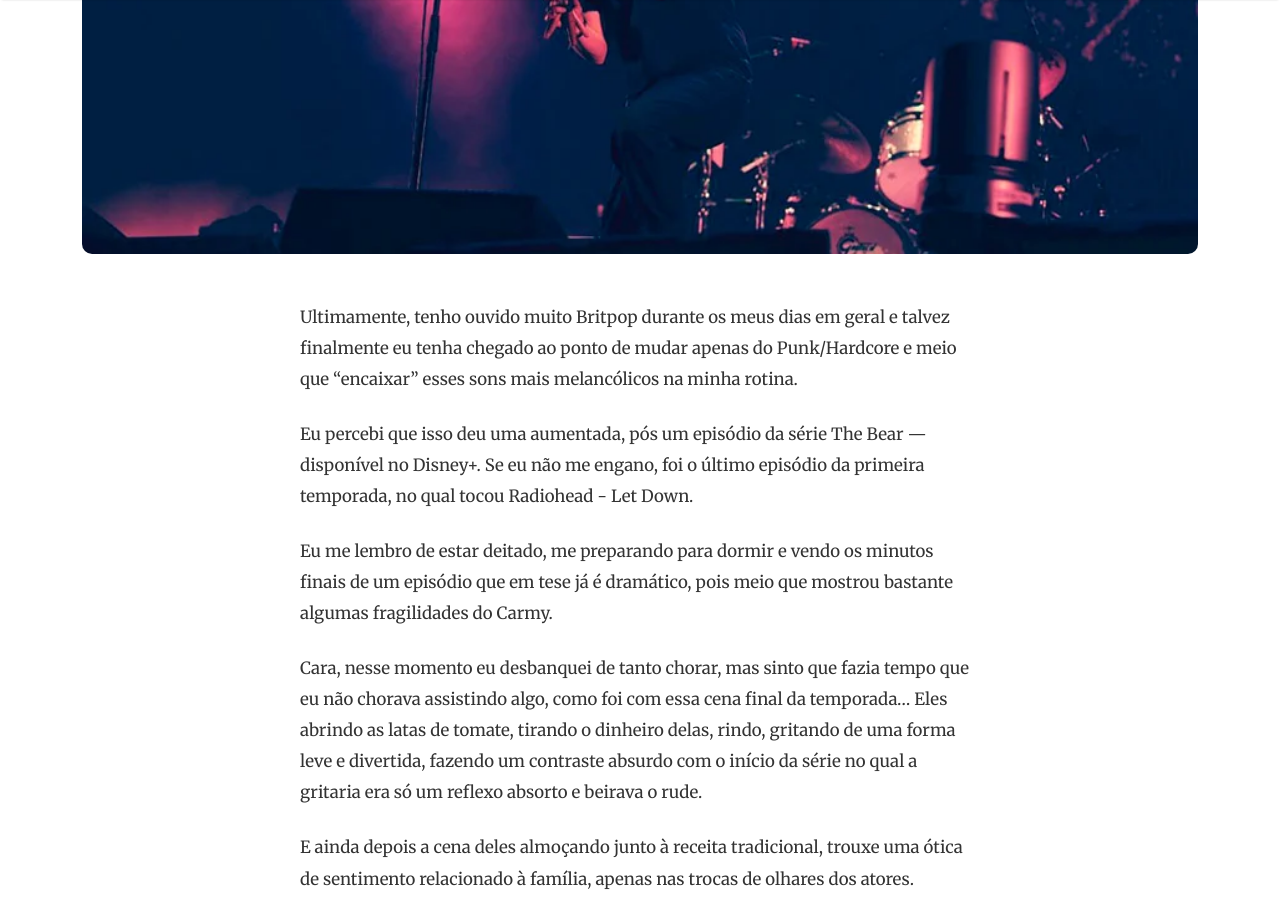
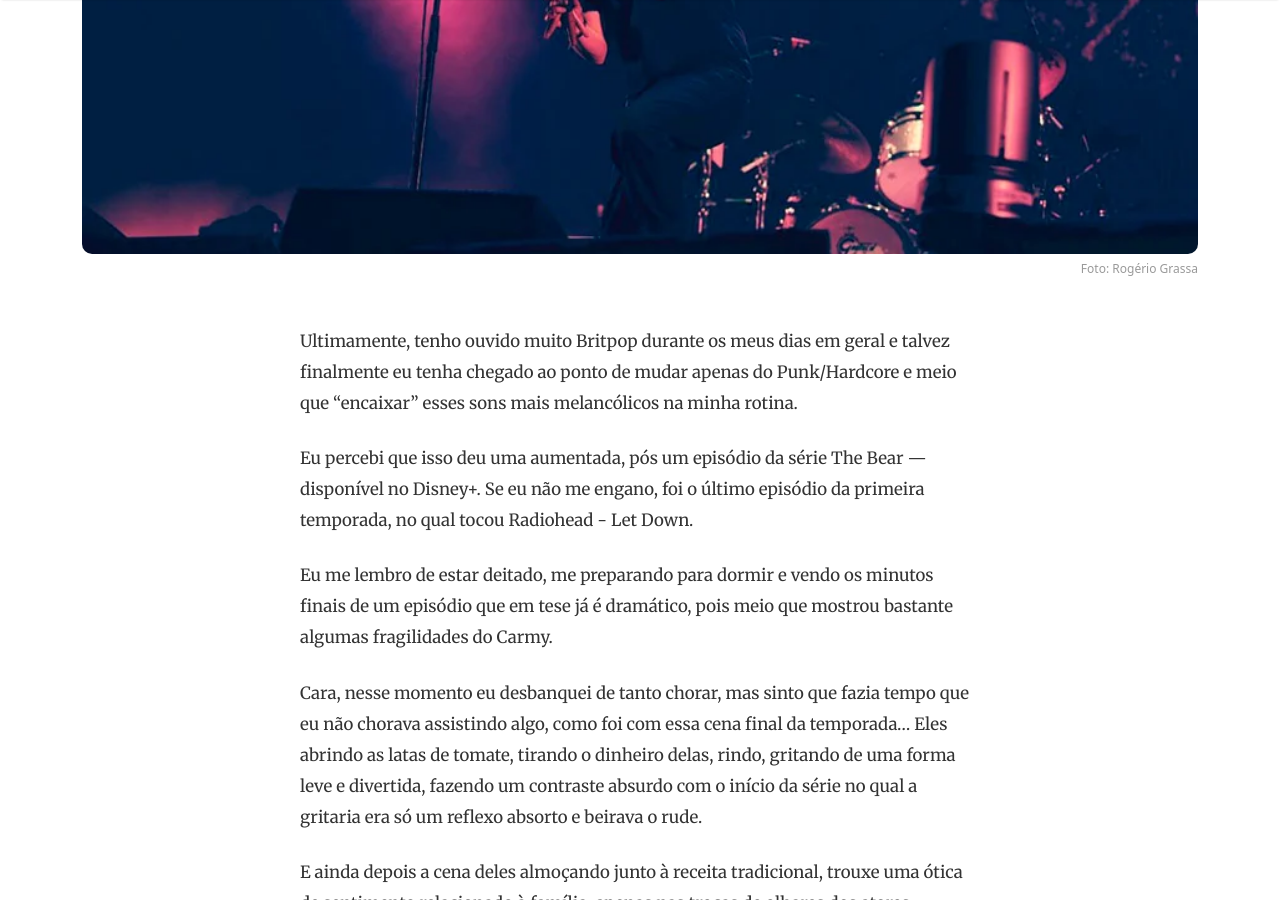
Before and after one commit to IgorConstant/Annotations, a Jekyll site: the page built from _posts/2026-04-26-fake-plastic-trees.md, in a window 1280 px wide and 900 px high, scrolled down 623 px. Built offline with Jekyll 4.4.1, drawn with Linux system fonts in a browser that asks for light colours; nearby versions of some CDN libraries.

Commit message:
(feat): radiohead

```diff
--- a/_posts/2026-04-26-fake-plastic-trees.md
+++ b/_posts/2026-04-26-fake-plastic-trees.md
@@ -3,6 +3,7 @@ layout: post
 title: "FAKE PLASTIC TREES."
 description: "Um regador de plástico, para regar uma planta falsa em um planeta artificial."
 image: /assets/images/radiohead.webp
+image_credit: "Foto: Rogério Grassa"
 date: 2026-04-26
 author: igor
 featured: true
```
